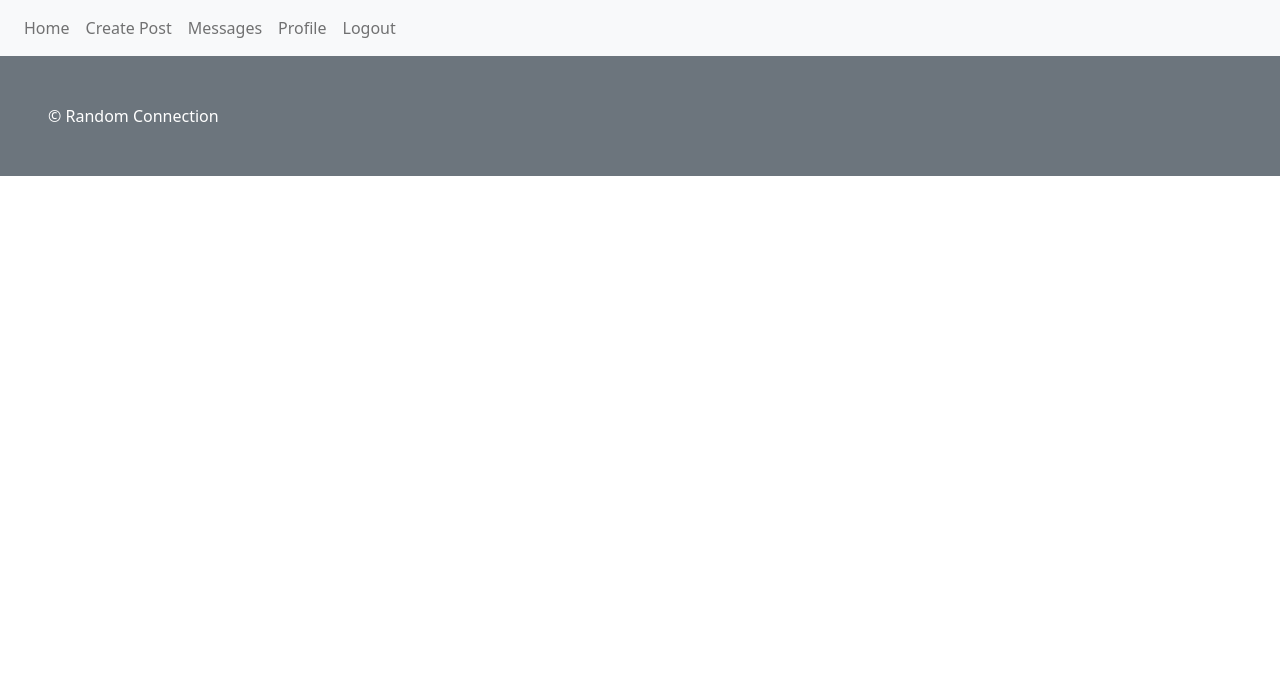
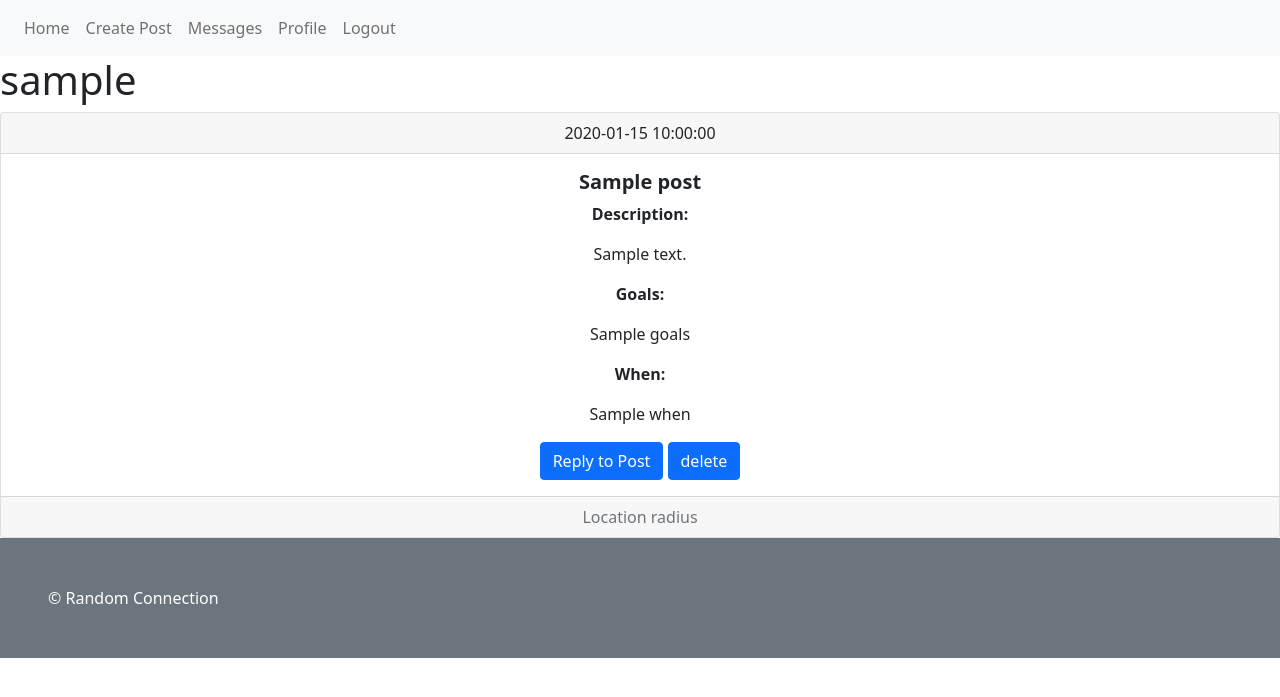
Before and after one commit to Lartg/random-connections, a Flask app: a page that uses templates/view_profile.html in a window 1280 px wide. Shown: the top 697 px of the page. Run offline with Flask 2, Linux system fonts and the light colour scheme; a database or web service that is not in the repository returns one stand-in record (values such as "Sample title"); some libraries are stand-ins or nearby versions.

Commit message:
crud post by user

```diff
--- a/app.py
+++ b/app.py
@@ -13,11 +13,6 @@ client = MongoClient('mongodb+srv://Admin:kHwGiTilGkc8OEq4@cluster0.anqw0.mongod
 db = client.get_default_database()
 posts = db.posts
 
-
-
-#change / route to login/create account
-#when logged in go to home page!!
-
 @app.route('/')
 def login_page():
     return render_template('login.html')
@@ -27,7 +22,6 @@ def login():
     account = {
         'username': request.form.get('username')
     }
-    print(account['username'])
     return redirect('/home/'+account['username'])
 
 #Home page --------------------------------------------------------------
@@ -38,17 +32,22 @@ def home_page(username):
 # NAVBAR ROUTES ---------------------------------------------------------
 @app.route('/messages/<string:user>')
 def messages(user):
+
     return render_template('messages.html', user=user)
 
 @app.route('/view-profile/<string:user>')
 def view_profile(user):
-    return render_template('view_profile.html', user=user)
+    user_posts = []
+
+    for post in posts.find({'user': user}):
+        user_posts.append(post)
+    return render_template('view_profile.html', user=user, posts=user_posts)
 
 @app.route('/create-post/<string:user>')
 def create_post(user):
     return render_template('create_post.html', user=user)
 
-#CRUD --------------------------------------------------------------------
+#CRUD POSTS --------------------------------------------------------------
 
 #create post
 @app.route('/create-post/<string:user>', methods=['POST'])
@@ -61,21 +60,25 @@ def submit_new_post(user):
         'date_posted': datetime.now(),
         'user': user
     }
-    #add date posted
-    #add poster identification for update and destroy, worry later YAGNI demo
     posts.insert_one(post)
-    return redirect('/')
+    return redirect('/home/'+user)
 
-#read public posts on home page
-#read user posts on profile
-#update posts through profile
-#change delete path so that it is through profile later
-#delete path on post to avoid clutter is neccesary
+#update post
 
-@app.route('/<post_id>/delete')
-def delete_post(post_id):
+#delete post
+@app.route('/<post_id>/delete/<string:user>')
+def delete_post(post_id,user):
     posts.delete_one({'_id': ObjectId(post_id)})
-    return redirect('/')
+    return redirect('/home/'+user)
+
+#CRUD MSGS ---------------------------------------------------------------
+
+
+
+
+
+
+
 
 if __name__ == '__main__':
     app.run(debug=True)
--- a/templates/home_index.html
+++ b/templates/home_index.html
@@ -15,7 +15,7 @@
       <p class="fw-bolder">When:</p>
       <p class="card-text">{{ post.when }}</p>
       <a href="" class="btn btn-primary">Reply to Post</a>
-      <a href="/{{ post._id }}/delete" class="btn btn-primary">delete</a>
+
     </div>
     <!-- poster's profile -->
     <div class="card-footer text-muted">
--- a/templates/view_profile.html
+++ b/templates/view_profile.html
@@ -1,4 +1,27 @@
 {% extends "base.html" %}
 {% block content %}
+  <h1>{{ user }}</h1>
 
+  {% for post in posts %}
+  <div class="card text-center">
+    <div class="card-header">
+      {{ post.date_posted }}
+    </div>
+    <div class="card-body">
+      <h5 class="card-title fw-bold">{{ post.title }}</h5>
+      <p class="fw-bolder">Description:</p>
+      <p class="card-text">{{ post.description }}</p>
+      <p class="fw-bolder">Goals:</p>
+      <p class="card-text">{{ post.goals }}</p>
+      <p class="fw-bolder">When:</p>
+      <p class="card-text">{{ post.when }}</p>
+      <a href="" class="btn btn-primary">Reply to Post</a>
+      <a href="/{{ post._id }}/delete/{{ user }}" class="btn btn-primary">delete</a>
+    </div>
+    <!-- poster's profile -->
+    <div class="card-footer text-muted">
+      Location radius
+    </div>
+  </div>
+  {% endfor %}
 {% endblock %}
```
